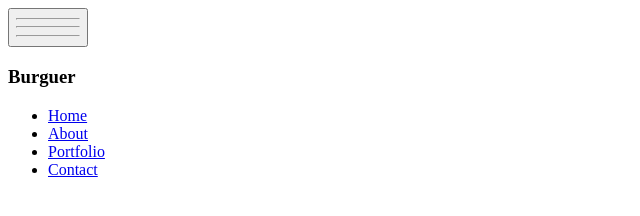
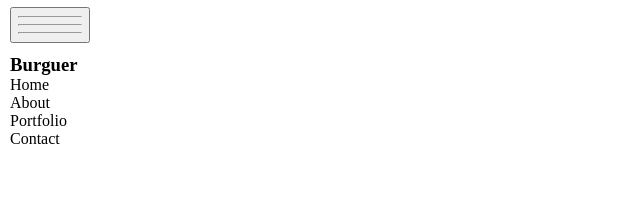
Before and after one commit to AraceliGS/menu-hamburguesa, a plain HTML site: page index.html in a window 1280 px wide. Shown: the whole page, without its empty margins (0-640 px from the left). Drawn offline with Linux system fonts and the light colour scheme.

Commit message:
añadiendo estilos

```diff
--- a/css/main.css
+++ b/css/main.css
@@ -1,18 +1,34 @@
 /* Seteo*/
 * {
   box-sizing: border-box;
-  /*margin: 0;
-  padding: 0;*/
+  margin: 0;
+  padding: 0;
+}
+
+body {
+  margin-left: 10px;
+  margin-top: 7px;
 }
 
 button {
 width: 80px;
+padding: 1px 6px;
 }
-/*hr {
-  line-height: 5px;
-}*/
 
-nav li {
+hr {
+  margin-top: 6px;
+  margin-bottom: 6px;
+}
+
+nav {
+  margin-top: 10px;
+}
+
+li {
+  list-style: none;
+}
+
+a {
   text-decoration: none;
   color: #000;
 }
```
